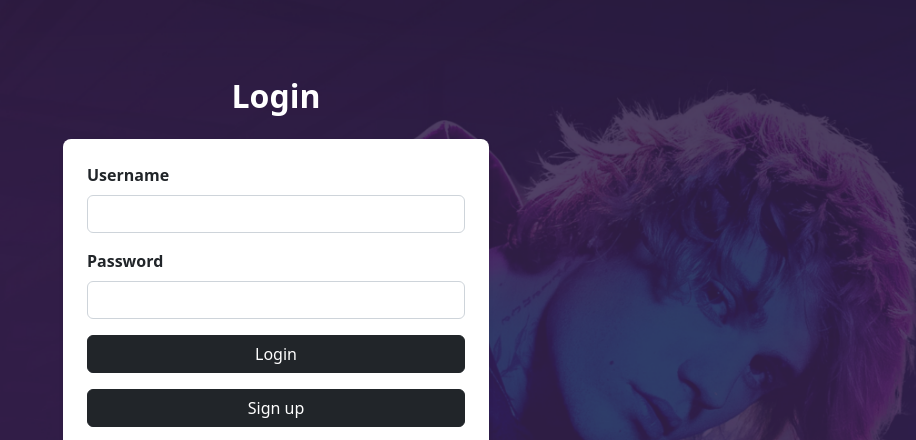
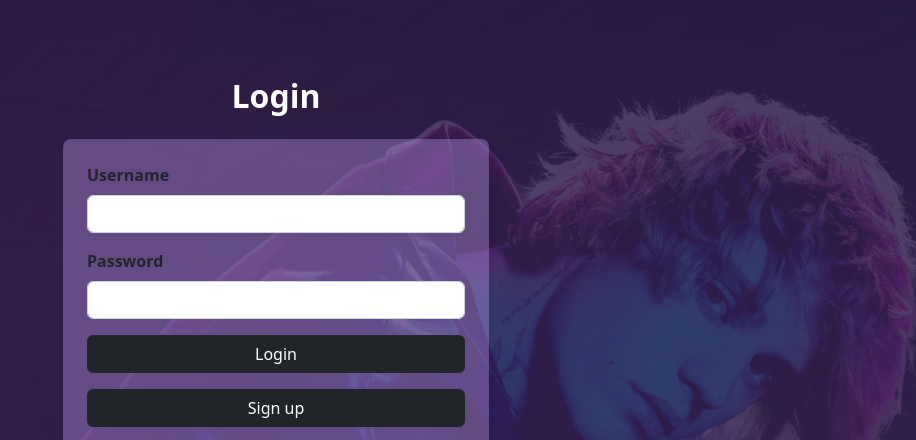
Before and after one commit to calistacprs/FINALPROJECT, a Django app: page / in a window 1280 px wide. Shown: the part 91-531 px from the top of the page, without its empty margins (364-1280 px from the left). Run offline with Django 4.2, Linux system fonts and the light colour scheme.

Commit message:
edited jb carousel and login card

```diff
--- a/FinalProject/payroll_app/templates/payroll_app/login.html
+++ b/FinalProject/payroll_app/templates/payroll_app/login.html
@@ -8,6 +8,10 @@
         background-position: center;
         background-repeat: no-repeat;
         min-height: 100vh;
+    }
+
+    .login-card {
+        background-color: rgba(206, 169, 255, 0.329);
     }
 
     .carousel-img {
@@ -25,7 +29,7 @@
     <div class="row justify-content-center">
         <div class="col-lg-5 col-md-7">
 
-            <div class="card shadow-sm border-0 rounded-3">
+            <div class="card shadow-sm border-0 rounded-3 login-card">
                 <div class="card-body p-4">
 
                     {% if message %}
@@ -38,12 +42,12 @@
                         {% csrf_token %}
 
                         <div class="mb-3">
-                            <label class="form-label fw-semibold">Username</label>
+                            <label class="form-label fw-semibold login-label">Username</label>
                             <input type="text" name="username" class="form-control" required>
                         </div>
 
                         <div class="mb-3">
-                            <label class="form-label fw-semibold">Password</label>
+                            <label class="form-label fw-semibold login-label">Password</label>
                             <input type="password" name="password" class="form-control" required>
                         </div>
 
@@ -69,15 +73,15 @@
                                 <div class="carousel-inner">
 
                                     <div class="carousel-item active">
-                                        <img src="{% static 'JB1.jpg' %}" class="d-block carousel-img mx-auto" alt="...">
+                                        <img src="{% static 'JB1.png' %}" class="d-block carousel-img mx-auto" alt="...">
                                     </div>
 
                                     <div class="carousel-item">
-                                        <img src="{% static 'JB2.jpg' %}" class="d-block carousel-img mx-auto" alt="...">
+                                        <img src="{% static 'JB2.png' %}" class="d-block carousel-img mx-auto" alt="...">
                                     </div>
 
                                     <div class="carousel-item">
-                                        <img src="{% static 'JB3.jpg' %}" class="d-block carousel-img mx-auto" alt="...">
+                                        <img src="{% static 'JB3.png' %}" class="d-block carousel-img mx-auto" alt="...">
                                     </div>
 
                                 </div>
```
Also changed, not shown: FinalProject/payroll_app/static/JB1.jpg (deleted), FinalProject/payroll_app/static/JB2.jpg (deleted), FinalProject/payroll_app/static/JB3.jpg (deleted), 2 other files. Lines whose indentation alone changed are shown as unchanged.
